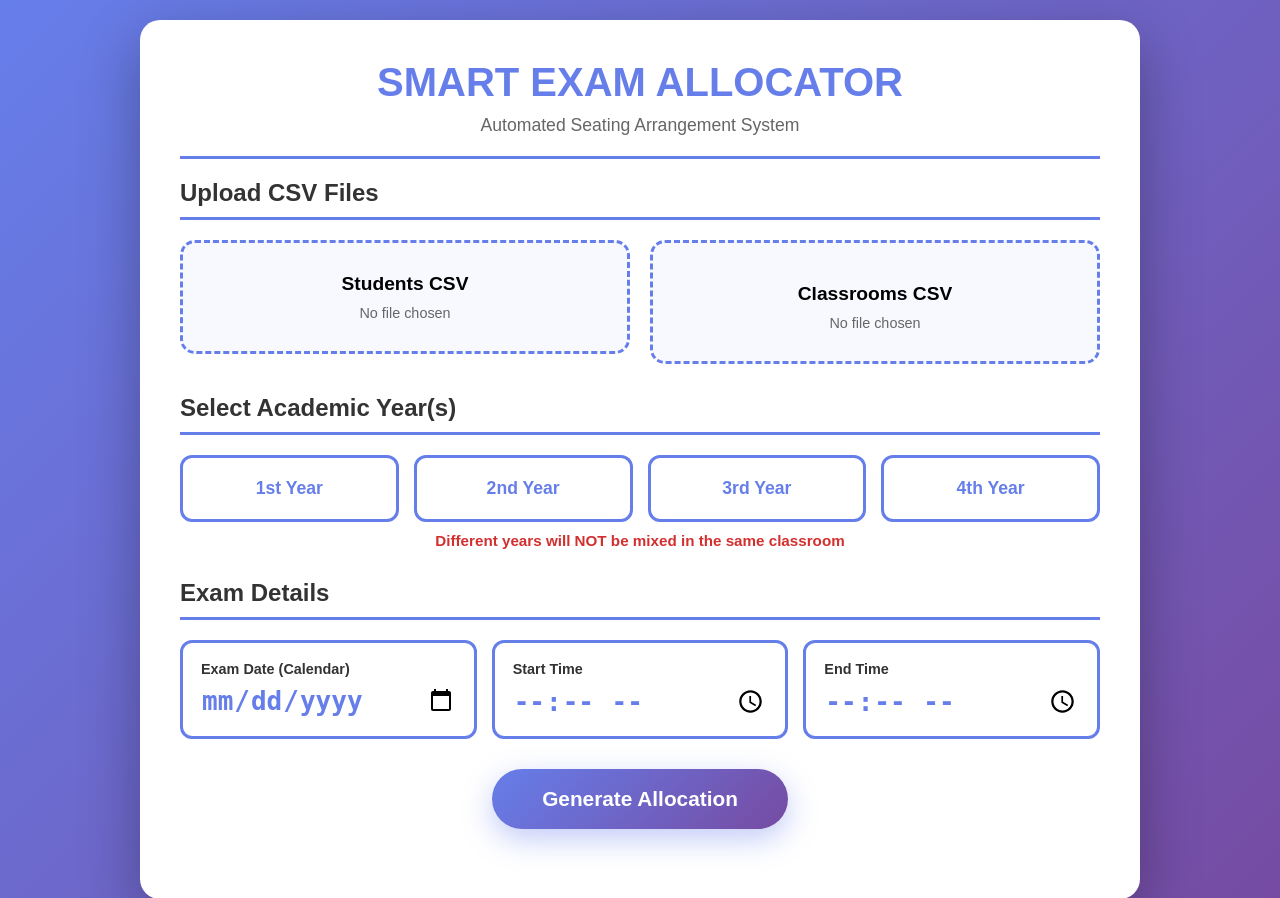
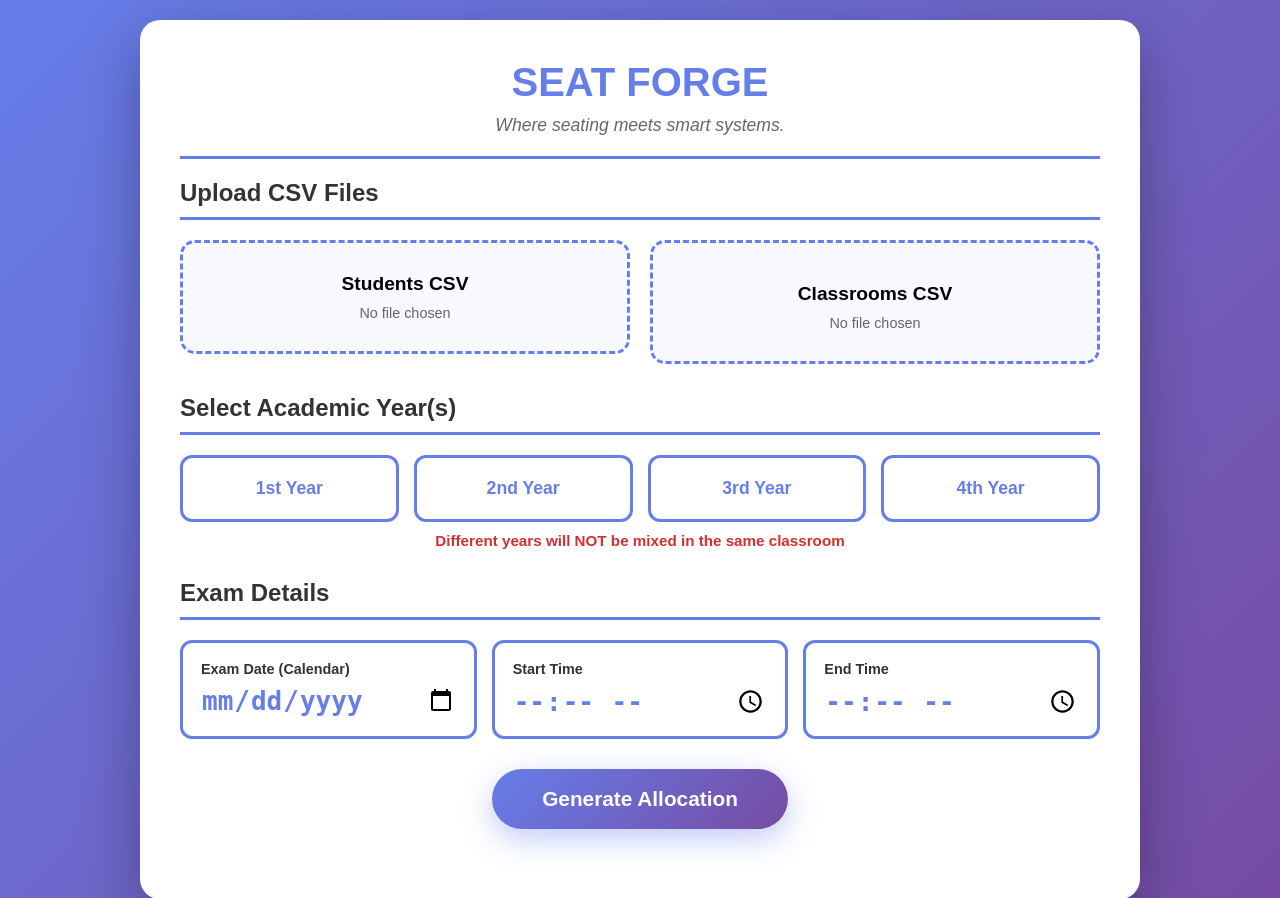
Before and after one commit to krixhnndu/Smart-Examroom-Allocator, a Flask app: page / in a window 1280 px wide. Shown: the top 898 px of the page. Run offline with Flask 3, Linux system fonts and the light colour scheme; some libraries are stand-ins or nearby versions.

Commit message:
Changes made to title and design in index.html

```diff
--- a/templates/index.html
+++ b/templates/index.html
@@ -17,8 +17,8 @@
 
     <!-- HEADER -->
     <header>
-        <h1>SMART EXAM ALLOCATOR</h1>
-        <p>Automated Seating Arrangement System</p>
+        <h1>SEAT FORGE</h1>
+        <p><i>Where seating meets smart systems.</i></p>
     </header>
 
     <!-- UPLOAD SECTION -->
```
